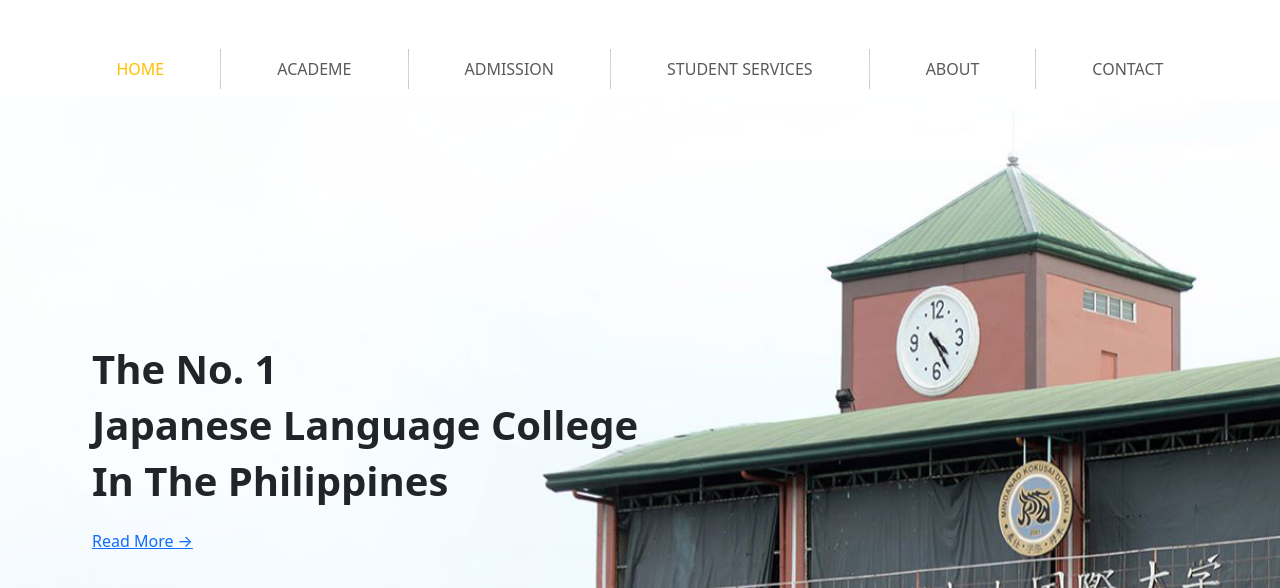
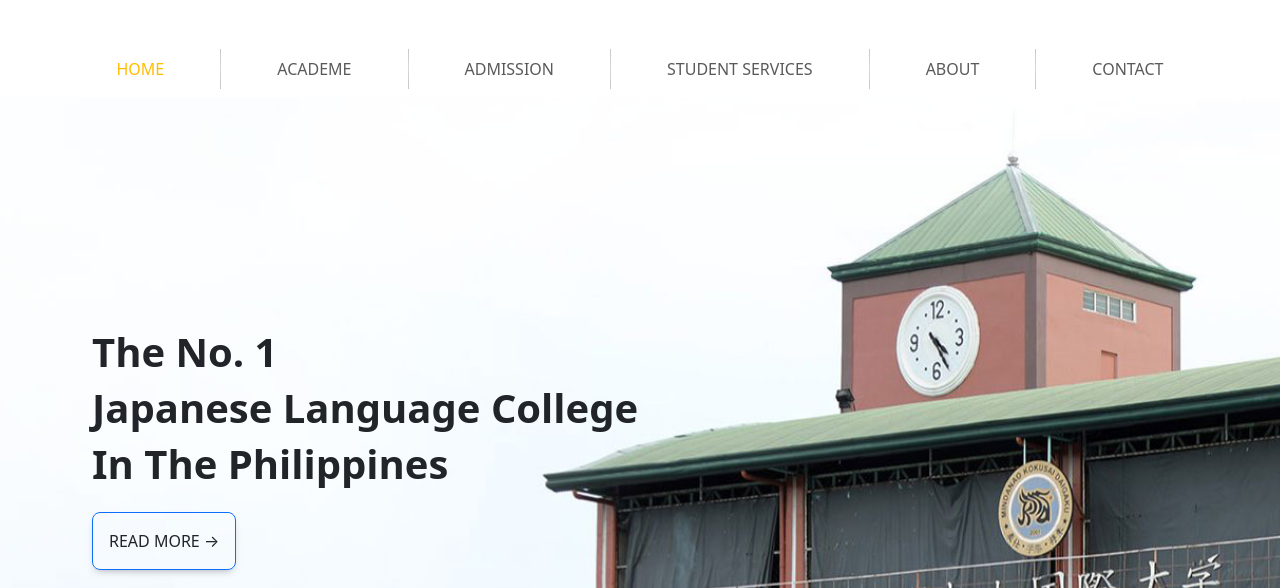
Before and after one commit to tsujintsujin/KokusaiDemo, a plain HTML site: page index.html in a window 1280 px wide. Shown: the part 212-800 px from the top of the page. Drawn offline with nearby package versions, Linux system fonts and the light colour scheme.

Commit message:
demo update2

```diff
--- a/index.html
+++ b/index.html
@@ -101,7 +101,7 @@
                     <h1 class="fw-bold" data-aos="fade-right"  data-aos-duration="500" data-aos-delay="150">The No. 1</h1>
                     <h1 class="fw-bold" data-aos="fade-left"  data-aos-duration="500" data-aos-delay="300">Japanese Language College</h1>
                     <h1 class="fw-bold mb-4" data-aos="fade-right"  data-aos-duration="500" data-aos-delay="450">In The Philippines</h1>
-                    <a href="class="btn btn-lg border-primary fs-6 py-3" data-aos="zoom-in" data-aos-duration="1000" data-aos-delay="800"> Read More →</a>
+                    <a href="academics.html" class="btn btn-lg border-primary fs-6 py-3" data-aos="zoom-in" data-aos-duration="1000" data-aos-delay="800"> Read More →</a>
                 </div>
             </div>
         </div>
```
